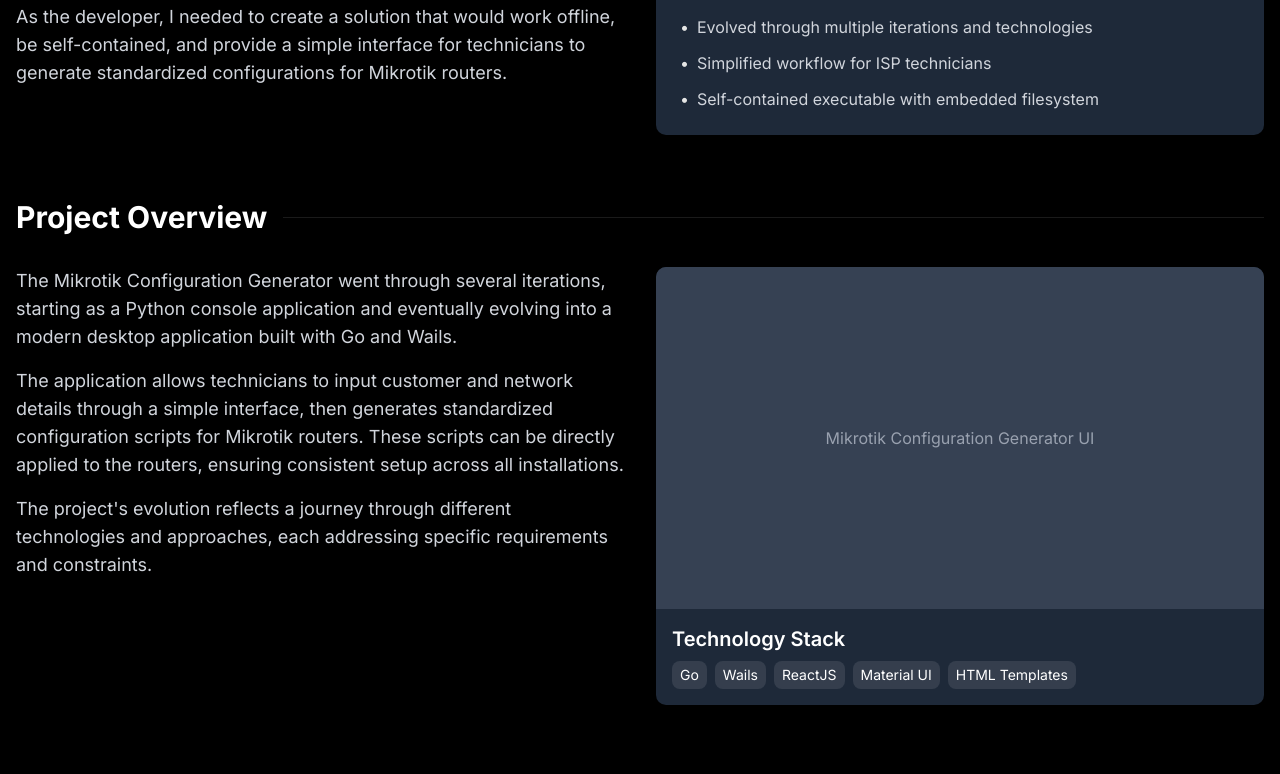
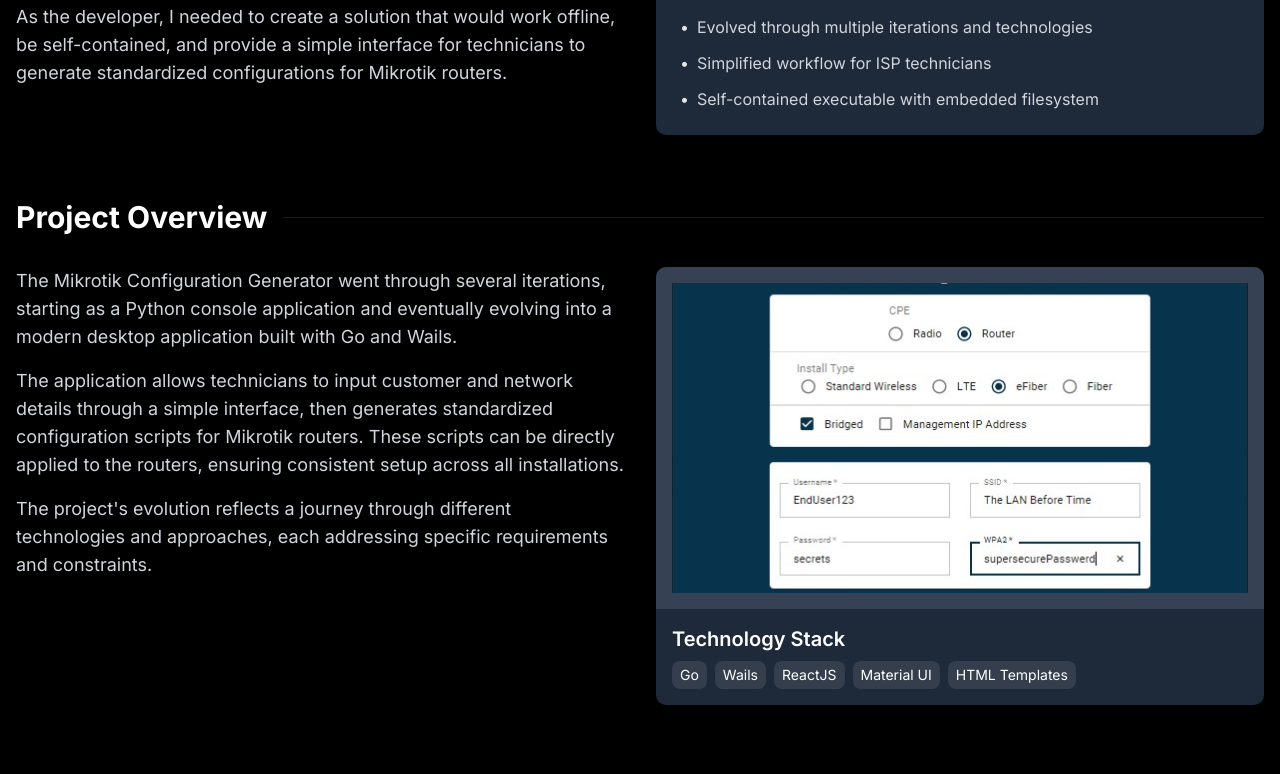
Before and after one commit to ncolesummers/enterprise-intelligence-portfolio, a Next.js app: page /projects/mikrotik-config-gen in a window 1280 px wide. Shown: the part 570-1344 px from the top of the page. Built offline with nearby package versions, Linux system fonts and the light colour scheme.

Commit message:
Implement code changes to enhance functionality and improve performance

```diff
--- a/src/app/projects/mikrotik-config-gen/page.tsx
+++ b/src/app/projects/mikrotik-config-gen/page.tsx
@@ -6,6 +6,8 @@
 import BulletedList, { ListItem } from "@/components/ui/bulleted-list";
 import CodeBlock from "@/components/ui/code-block";
 import Section from "@/components/ui/section";
+import Image from "next/image";
+import mcg2020 from "@/assets/mcg-2020.jpeg";
 
 export default function MikrotikConfigGenPage() {
   return (
@@ -109,9 +111,11 @@
             </div>
             <div className="overflow-hidden rounded-lg bg-gray-800">
               <div className="aspect-video w-full bg-gray-700 p-4 flex items-center justify-center">
-                <p className="text-center text-gray-400">
-                  Mikrotik Configuration Generator UI
-                </p>
+                <Image
+                  src={mcg2020}
+                  alt="Mikrotik Configuration Generator Screenshot"
+                  className="h-full w-full object-cover"
+                />
               </div>
               <div className="p-4">
                 <h3 className="mb-2 text-xl font-semibold">Technology Stack</h3>
```
Also changed, not shown: src/assets/mcg-2020.jpeg (added).
